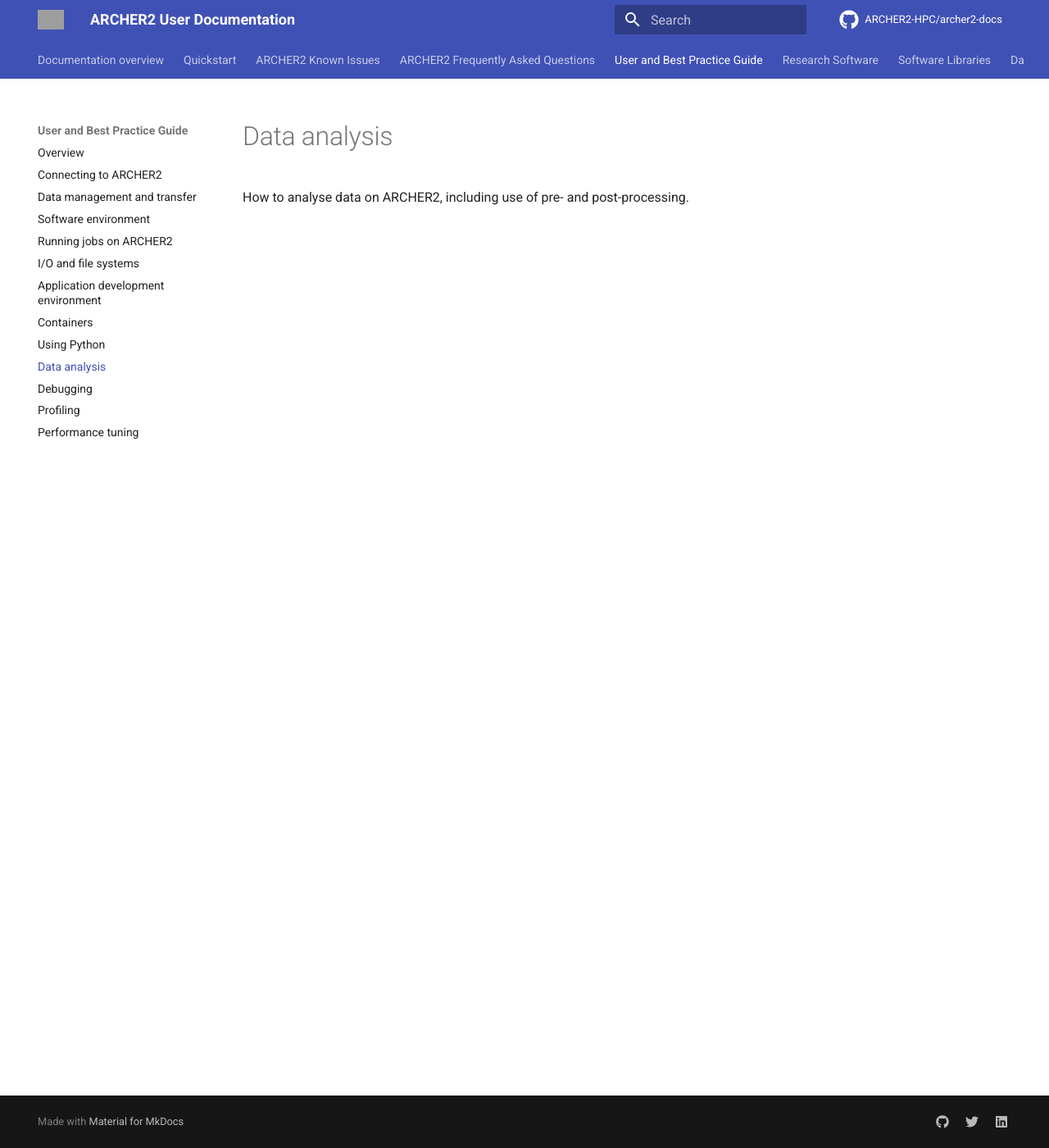
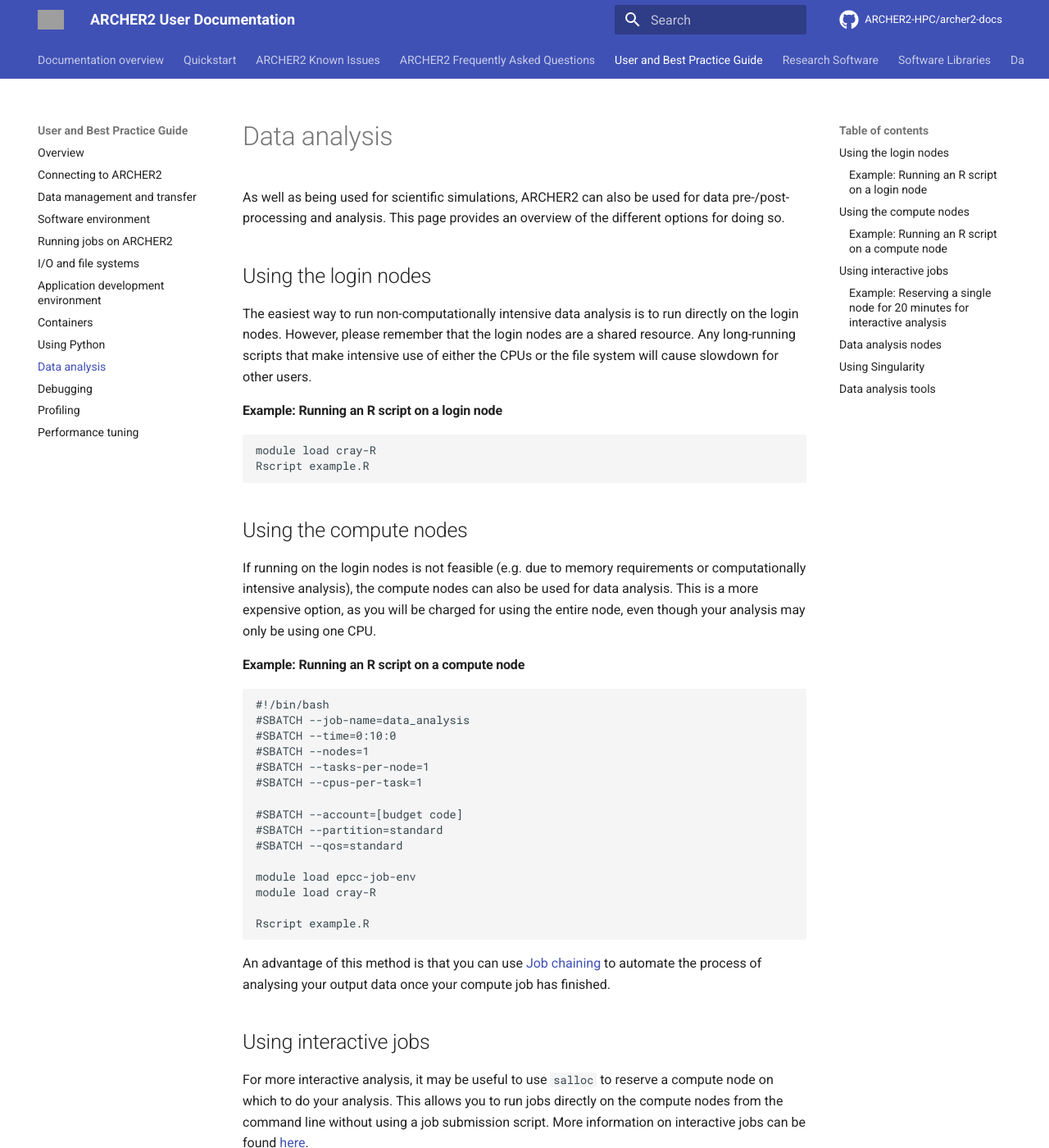
Before and after one commit to ARCHER2-HPC/archer2-docs, an MkDocs documentation site: the page built from docs/user-guide/analysis.md, in a window 1280 px wide and 1400 px high. Shown: the whole window at 82% size. Built offline with MkDocs 1.6.1 and Material for MkDocs 9.7.7, drawn with Linux system fonts in a browser that asks for light colours; comment, search, counter and statistics services are not loaded; some of the changed text lies outside the part shown; grey boxes are pictures that could not be loaded.

Commit message:
Initial data analysis documentation

```diff
--- a/docs/user-guide/analysis.md
+++ b/docs/user-guide/analysis.md
@@ -1,4 +1,84 @@
 # Data analysis
 
-How to analyse data on ARCHER2, including use of pre- and
-post-processing.
+As well as being used for scientific simulations, ARCHER2 can also be
+used for data pre-/post-processing and analysis. This page provides an
+overview of the different options for doing so.
+
+## Using the login nodes
+
+The easiest way to run non-computationally intensive data analysis is to
+run directly on the login nodes. However, please remember that the login
+nodes are a shared resource. Any long-running scripts that make
+intensive use of either the CPUs or the file system will cause slowdown
+for other users.
+
+#### Example: Running an R script on a login node
+
+    module load cray-R
+    Rscript example.R
+
+## Using the compute nodes
+
+If running on the login nodes is not feasible (e.g. due to memory
+requirements or computationally intensive analysis), the compute nodes
+can also be used for data analysis. This is a more expensive option, as
+you will be charged for using the entire node, even though your analysis
+may only be using one CPU.
+
+#### Example: Running an R script on a compute node
+
+    #!/bin/bash
+    #SBATCH --job-name=data_analysis
+    #SBATCH --time=0:10:0
+    #SBATCH --nodes=1
+    #SBATCH --tasks-per-node=1
+    #SBATCH --cpus-per-task=1
+
+    #SBATCH --account=[budget code]
+    #SBATCH --partition=standard
+    #SBATCH --qos=standard
+
+    module load epcc-job-env
+    module load cray-R
+
+    Rscript example.R
+
+An advantage of this method is that you can use
+[Job chaining](https://docs.archer2.ac.uk/user-guide/scheduler/#job-chaining)
+to automate the process of analysing your output data once your compute
+job has finished.
+
+## Using interactive jobs
+
+For more interactive analysis, it may be useful to use `salloc` to
+reserve a compute node on which to do your analysis. This allows you to
+run jobs directly on the compute nodes from the command line without
+using a job submission script. More information on interactive jobs can
+be found
+[here](https://docs.archer2.ac.uk/user-guide/scheduler/#interactive-jobs).
+
+#### Example: Reserving a single node for 20 minutes for interactive analysis
+
+    auser@uan01:> salloc --nodes=1 --tasks-per-node=1 --cpus-per-task=1 \
+                  --time=00:20:00 --partition=standard --qos=short \
+                  --reservation=shortqos --account=[budget code]
+
+
+## Data analysis nodes
+
+The full ARCHER2 system will have dedicated data analysis nodes. Further
+information on these nodes will be added here once it becomes available.
+
+## Using Singularity
+
+Singularity can be useful for data analysis, as sites such as
+[DockerHub](http://hub.docker.com) or
+[SingularityHub](https://singularity-hub.org/) contain many pre-built
+images of data analysis tools that can be simply downloaded and used on
+ARCHER2. More information about Singularity on ARCHER2 can be found
+[here](https://docs.archer2.ac.uk/user-guide/containers).
+
+## Data analysis tools
+
+Useful tools for data analysis can be found on the
+[Data Analysis and Tools](https://docs.archer2.ac.uk/data-tools/) page.
```
